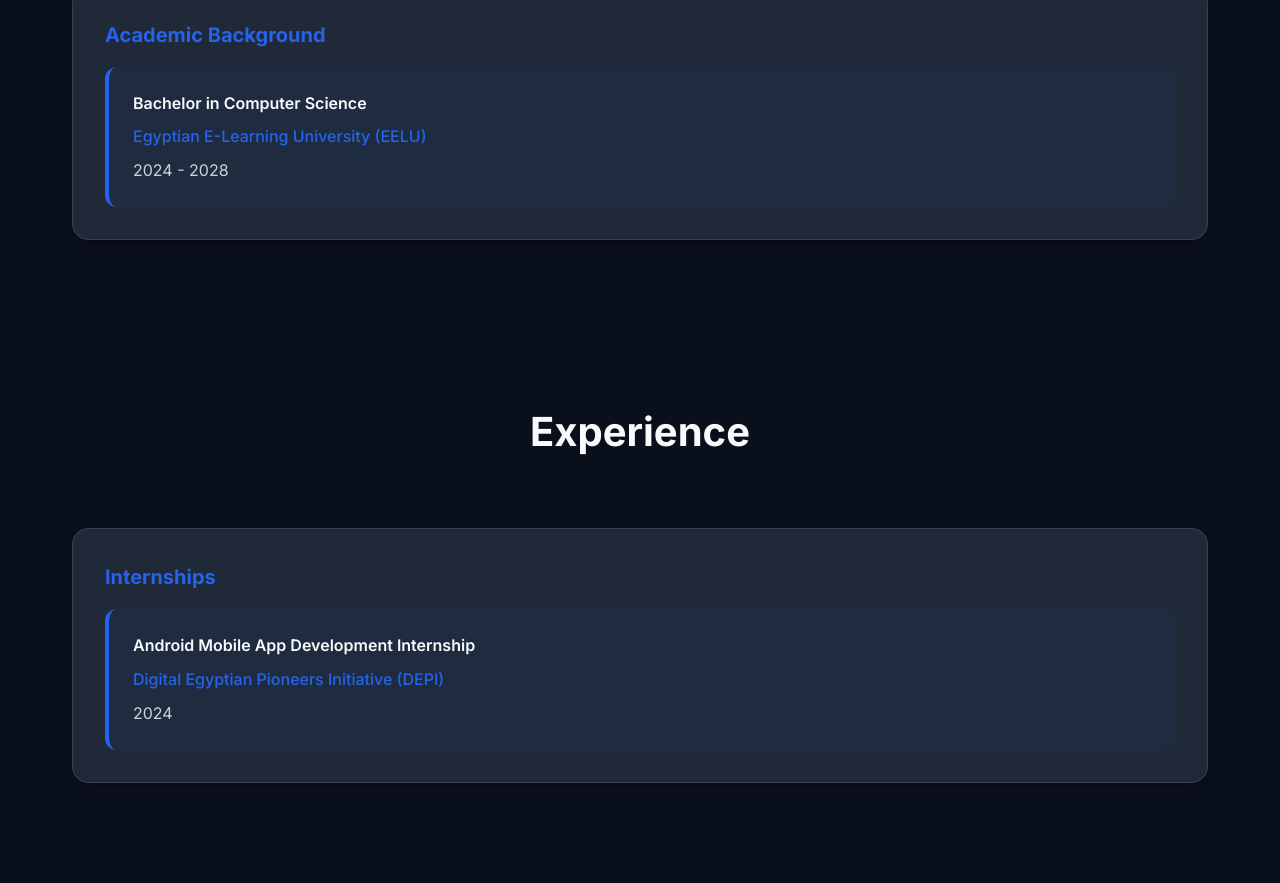
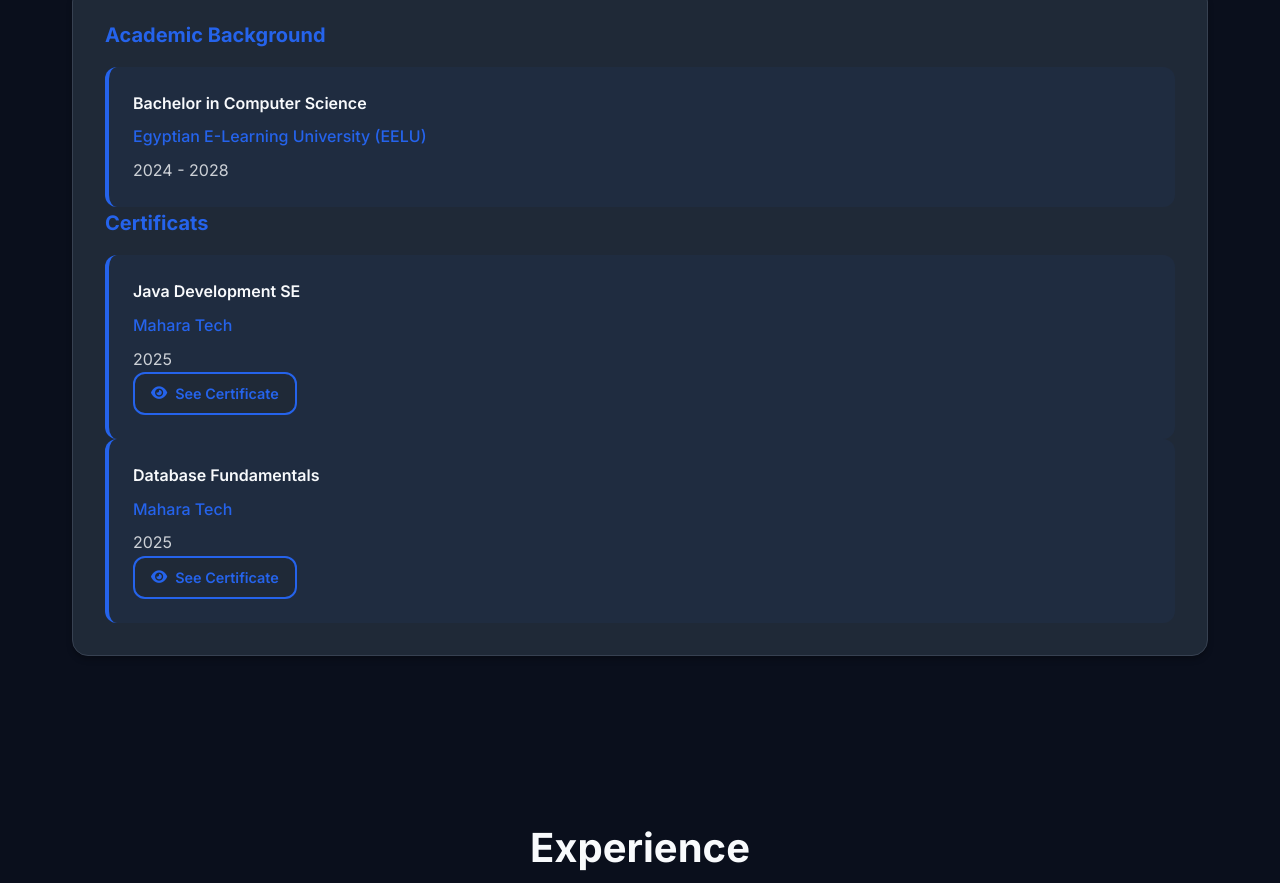
Before and after one commit to Mahmoud12344/Mahmoud_Mohsen, a plain HTML site: page Mahmoud-portfolio1.html in a window 1280 px wide. Shown: the part 1384-2267 px from the top of the page. Drawn offline with Linux system fonts and the light colour scheme.

Commit message:
added the cirts part

```diff
--- a/Mahmoud-portfolio1.html
+++ b/Mahmoud-portfolio1.html
@@ -841,7 +841,7 @@
                 <div class="hero-avatar">
                     <div class="avatar-container">
                         <div class="avatar-glow"></div>
-                        <img src="Gemini_Generated_Image_igrvymigrvymigrv.png" alt="Mahmoud Mohsen"
+                        <img src="assets/Gemini_Generated_Image_igrvymigrvymigrv.png" alt="Mahmoud Mohsen"
                             class="avatar-photo">
                     </div>
                 </div>
@@ -864,7 +864,7 @@
     <section id="education" class="section">
         <div class="container">
             <div class="section-header">
-                <h2 class="section-title">Education</h2>
+                <h2 class="section-title">Education & certificats </h2>
             </div>
             <div class="card">
                 <h3 style="color:var(--primary);margin-bottom:1rem;font-size:1.25rem">Academic Background</h3>
@@ -876,14 +876,32 @@
                             University (EELU)</p>
                         <p style="margin:0;opacity:.8">2024 - 2028</p>
                     </div>
-                    <!-- <div
-                        style="padding:1.5rem;border-left:4px solid var(--secondary);background:rgba(6,182,212,.05);border-radius:var(--radius)">
-                        <h4 style="font-weight:600;margin-bottom:.5rem">Winter Training Program</h4>
-                        <p style="color:var(--secondary);font-weight:500;margin-bottom:.5rem">Information Technology
-                            Institute (ITI)</p>
-                        <p style="margin:0;opacity:.8">C# & SQL Server Development</p>
-                    </div> -->
+
                 </div>
+                <!-- the cirts -->
+                <h3 style="color:var(--primary);margin-bottom:1rem;font-size:1.25rem">Certificats </h3>
+                <div
+                    style="padding:1.5rem;border-left:4px solid var(--primary);background:rgba(37,99,235,.05);border-radius:var(--radius)">
+                    <h4 style="font-weight:600;margin-bottom:.5rem">Java Development SE</h4>
+                    <p style="color:var(--primary);font-weight:500;margin-bottom:.5rem">Mahara Tech</p>
+                    <p style="margin:0;opacity:.8">2025</p>
+                    <a href="assets/Course_Java-SE.pdf" class="btn btn-outline" target="_blank"
+                        rel="noopener noreferrer" style="font-size: 0.9rem; padding: 0.5rem 1rem;">
+                        <i class="fas fa-eye"></i> See Certificate
+                    </a>
+                </div>
+                <div
+                    style="padding:1.5rem;border-left:4px solid var(--primary);background:rgba(37,99,235,.05);border-radius:var(--radius)">
+                    <h4 style="font-weight:600;margin-bottom:.5rem">Database Fundamentals </h4>
+                    <p style="color:var(--primary);font-weight:500;margin-bottom:.5rem">Mahara Tech</p>
+                    <p style="margin:0;opacity:.8">2025</p>
+                    <a href="assets/Mahmoud-Mohsen-CV.pdf" class="btn btn-outline" target="_blank"
+                        rel="noopener noreferrer" style="font-size: 0.9rem; padding: 0.5rem 1rem;">
+                        <i class="fas fa-eye"></i> See Certificate
+                    </a>
+                </div>
+
+
             </div>
         </div>
     </section>
@@ -1144,18 +1162,20 @@
                     <div class="contact-actions">
                         <a href="mailto:mahmoudmohsen12344@gmail.com" class="btn btn-primary"><i
                                 class="fas fa-paper-plane"></i>Drop me an Email !</a>
-                <a href="https://wa.me/201068488364" class="btn btn-primary" target="_blank" rel="noopener noreferrer"><i
-                        class="fab fa-whatsapp"></i>WhatsApp Me Right Now !</a>
+                        <a href="https://wa.me/201068488364" class="btn btn-primary" target="_blank"
+                            rel="noopener noreferrer"><i class="fab fa-whatsapp"></i>WhatsApp Me Right Now !</a>
                     </div>
                     <div class="contact-list"
                         style="margin-top: 2rem; display: flex; flex-wrap: wrap; justify-content: center; gap: 1rem;">
                         <a href="https://www.linkedin.com/in/mahmoud-mohsen-28b35722a/" class="contact-item-icon"
                             title="LinkedIn"
-                    style="color: #0e76a8; font-size: 2rem; transition: transform .2s ease; display: inline-block;" target="_blank" rel="noopener noreferrer">
+                            style="color: #0e76a8; font-size: 2rem; transition: transform .2s ease; display: inline-block;"
+                            target="_blank" rel="noopener noreferrer">
                             <i class="fab fa-linkedin"></i>
                         </a>
                         <a href="https://github.com/Mahmoud12344" class="contact-item-icon" title="GitHub"
-                    style="color: #c9510c; font-size: 2rem; transition: transform .2s ease; display: inline-block;" target="_blank" rel="noopener noreferrer">
+                            style="color: #c9510c; font-size: 2rem; transition: transform .2s ease; display: inline-block;"
+                            target="_blank" rel="noopener noreferrer">
                             <i class="fab fa-github"></i>
                         </a>
                         <a href="tel:+201068488364" class="contact-item-icon" title="Phone"
```
Also changed, not shown: 4 other files. Lines whose indentation alone changed are shown as unchanged.
